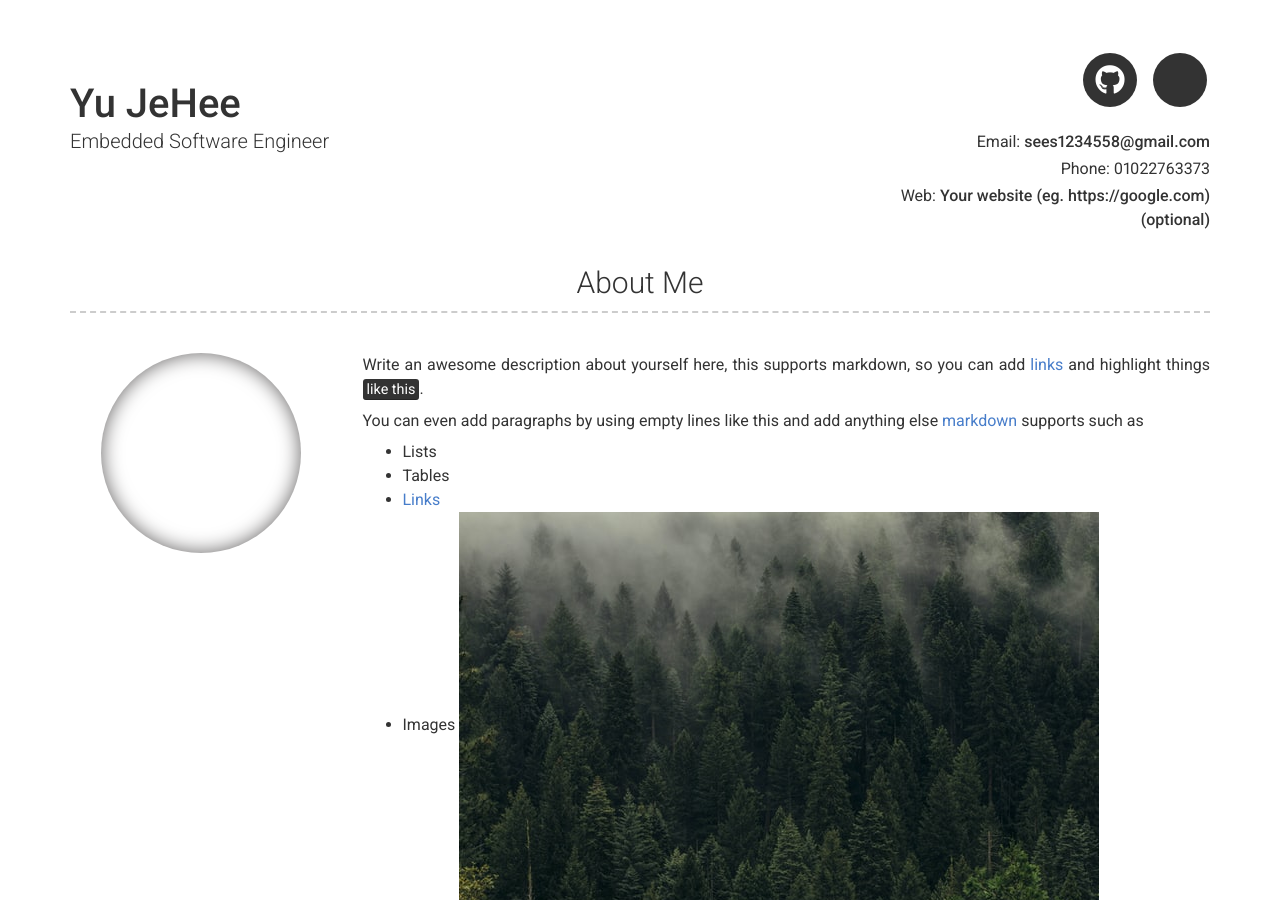
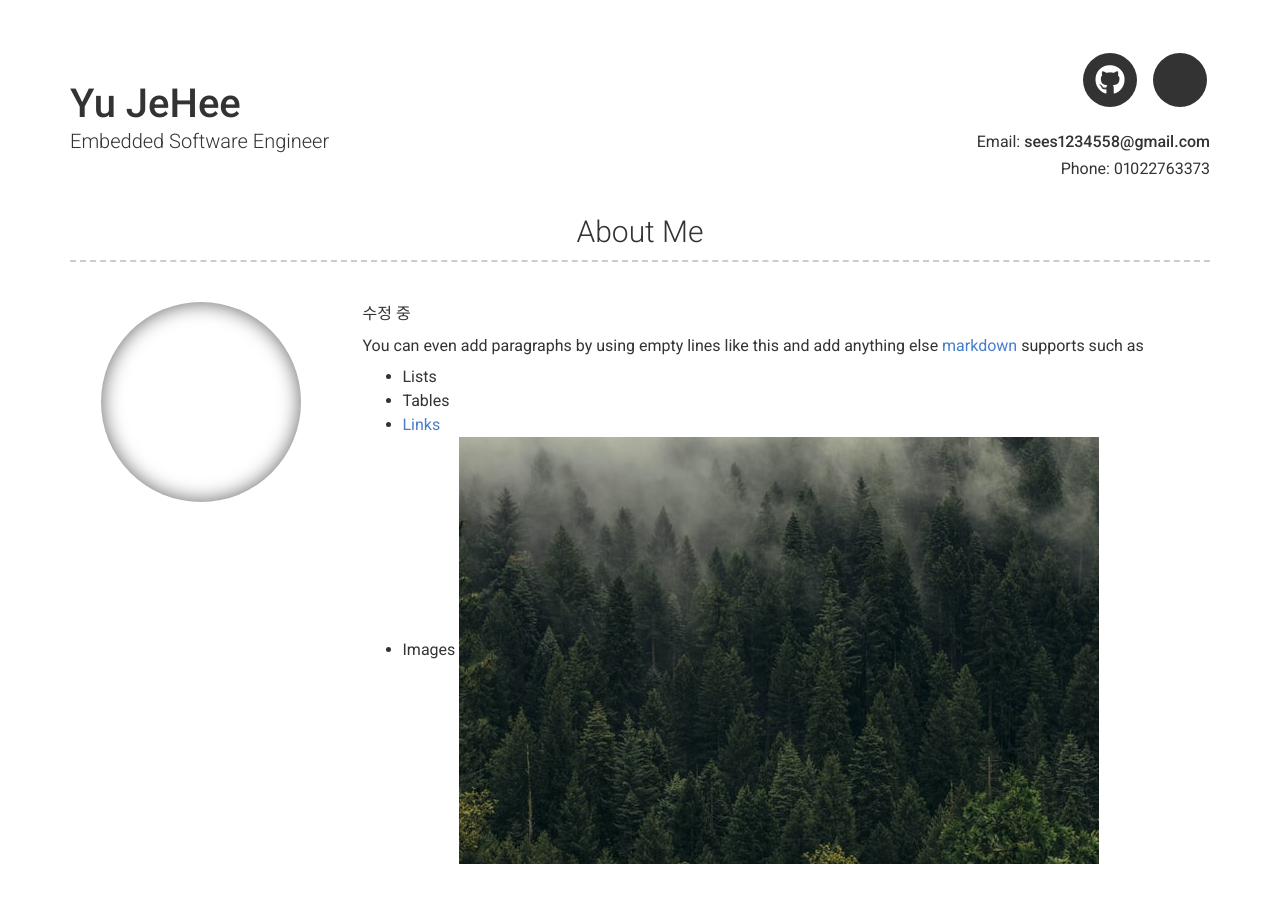
Before and after one commit to JeHeeYu/JeHeeYu.github.io, a Jekyll site: the page built from index.md, in a window 1280 px wide and 900 px high. Built offline with Jekyll 4.4.1, drawn with Linux system fonts in a browser that asks for light colours; nearby versions of some CDN libraries.

```diff
--- a/_config.yml
+++ b/_config.yml
@@ -12,7 +12,7 @@ email: sees1234558@gmail.com
 # email_title: Email (Email title override)
 phone: "01022763373"
 # phone_title: Phone (Phone title override)
-website: Your website (eg. https://google.com)(optional)
+# website: Your website (eg. https://google.com)(optional)
 # website_title: Web (Website title override)
 
 # Dark Mode (true/false/never)
@@ -20,7 +20,7 @@ darkmode: false
 
 # Social links
 # twitter_username: jekyllrb
-github_username:  jekyll
+github_username:  JeHeeYu
 # stackoverflow_username: "00000001"
 # dribbble_username: jekyll
 # facebook_username: jekyll
@@ -52,7 +52,7 @@ additional_links:
 # about_title: About Me (Use this to override about section title)
 about_profile_image: Directory of profile image (eg. images/profile.jpg)
 about_content: | # this will include new lines to allow paragraphs
-  Write an awesome description about yourself here, this supports markdown, so you can add [links](http://foobar.com) and highlight things <mark>like this</mark>.
+  수정 중
 
   You can even add paragraphs by using empty lines like this and add anything else [markdown](https://www.markdownguide.org/getting-started#what-is-markdown) supports such as
     - Lists
```
